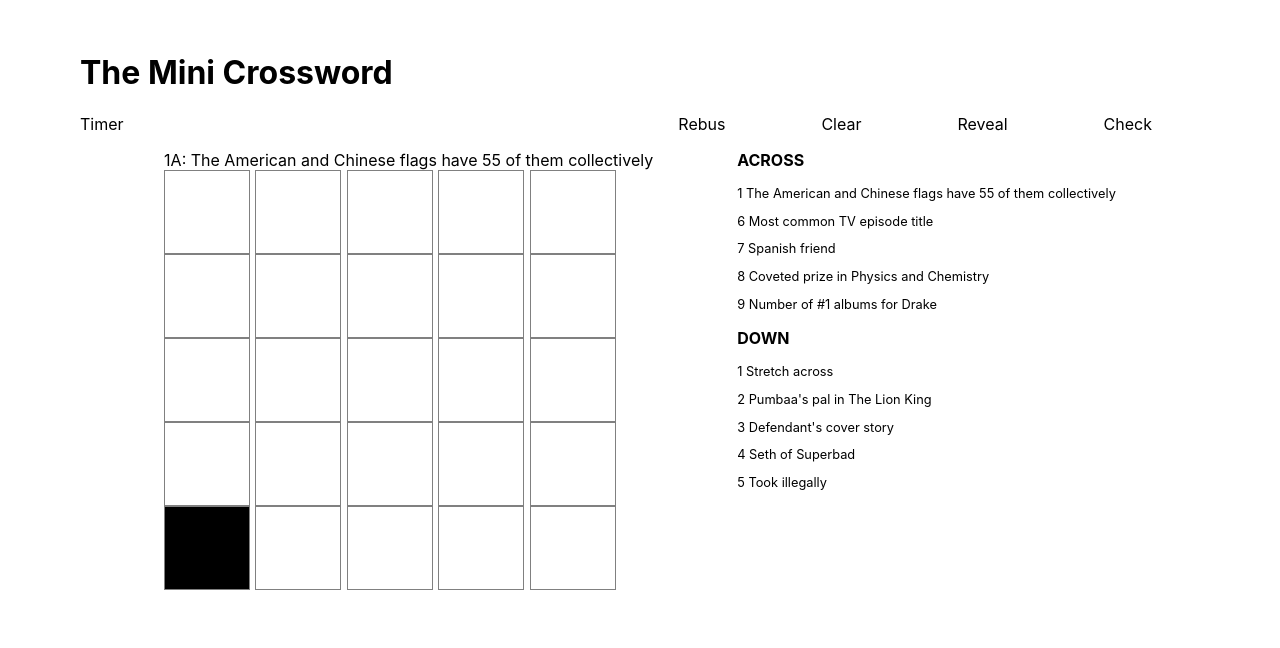
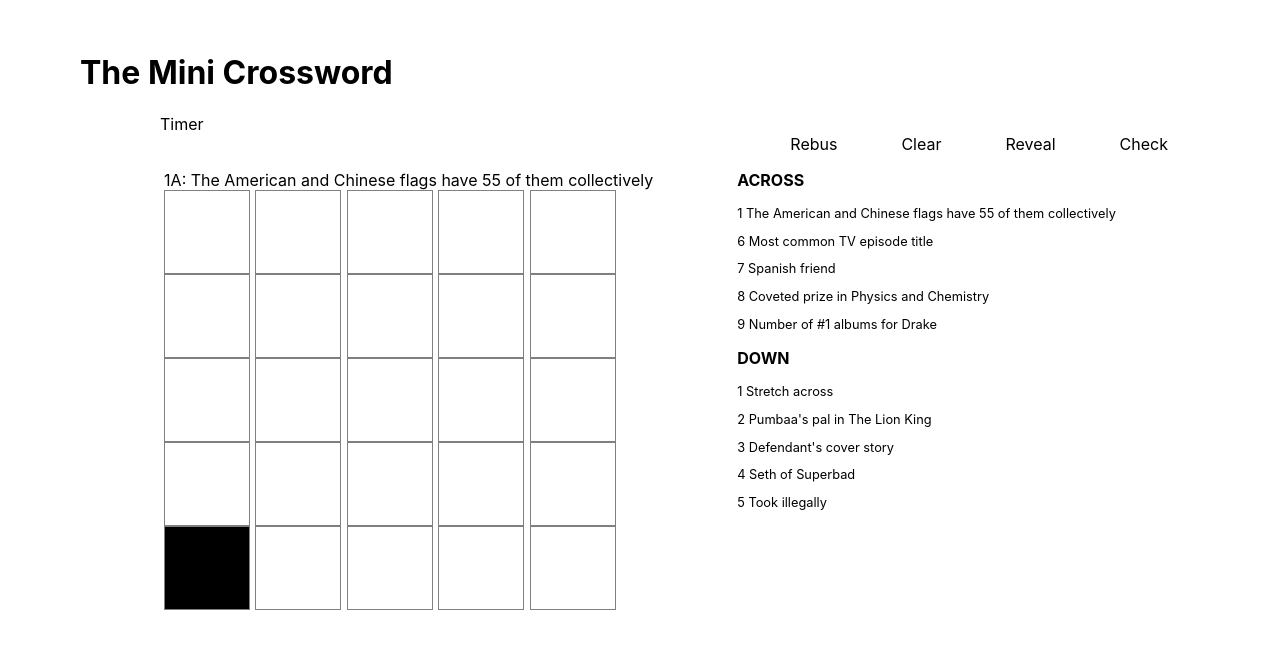
Before and after one commit to jawkha/crossword-mini-clone, a React (Create React App) app: page / in a window 1280 px wide. Shown: the top 648 px of the page. Built offline with nearby package versions, Linux system fonts and the light colour scheme.

Commit message:
minor styling changes in the top bar containing timer and options

```diff
--- a/src/App.css
+++ b/src/App.css
@@ -1,13 +1,17 @@
-.container {
+.app {
 	padding: 2rem 5rem;
 	display: flex;
 	flex-direction: column;
 }
 
-.timer-and-menu {
+.timer-and-options {
 	display: flex;
 	justify-content: flex-start;
 	align-items: baseline;
+}
+
+.timer {
+	padding-left: 5rem;
 }
 
 .board-and-clues {
--- a/src/components/Options.tsx
+++ b/src/components/Options.tsx
@@ -3,7 +3,7 @@ import styles from './../styles/Options.module.css'
 
 export default function Options() {
 	return (
-    <div className={styles.menu}>
+		<div className={styles.options}>
 			<div className={styles.item}>Rebus</div>
 			<div className={styles.item}>Clear</div>
 			<div className={styles.item}>Reveal</div>
--- a/src/components/Timer.tsx
+++ b/src/components/Timer.tsx
@@ -1,7 +1,5 @@
 import * as React from 'react'
 
 export default function Timer() {
-  return (
-    <div>Timer</div>
-  )
+	return <div className='timer'>Timer</div>
 }
--- a/src/styles/Options.module.css
+++ b/src/styles/Options.module.css
@@ -1,10 +1,10 @@
-.menu {
-  display: flex;
-  justify-content: flex-end;
-  flex: 1;
+.options {
+	display: flex;
+	justify-content: flex-end;
+	flex: 1;
 }
 
 .item {
-  padding: 0 2rem;
-  margin: 0 1rem;
+	padding: 0 1rem;
+	margin: 0 1rem;
 }
```
Lines whose indentation alone changed are shown as unchanged.
